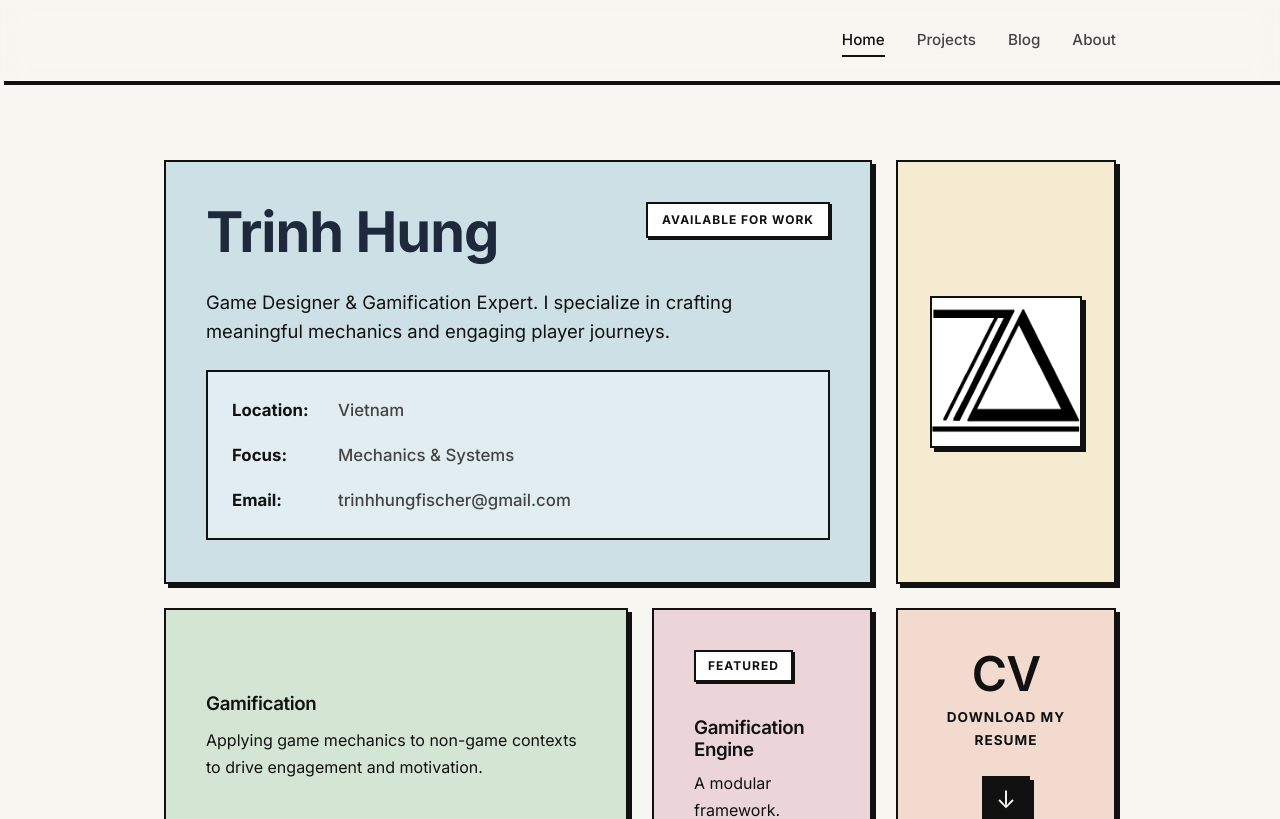
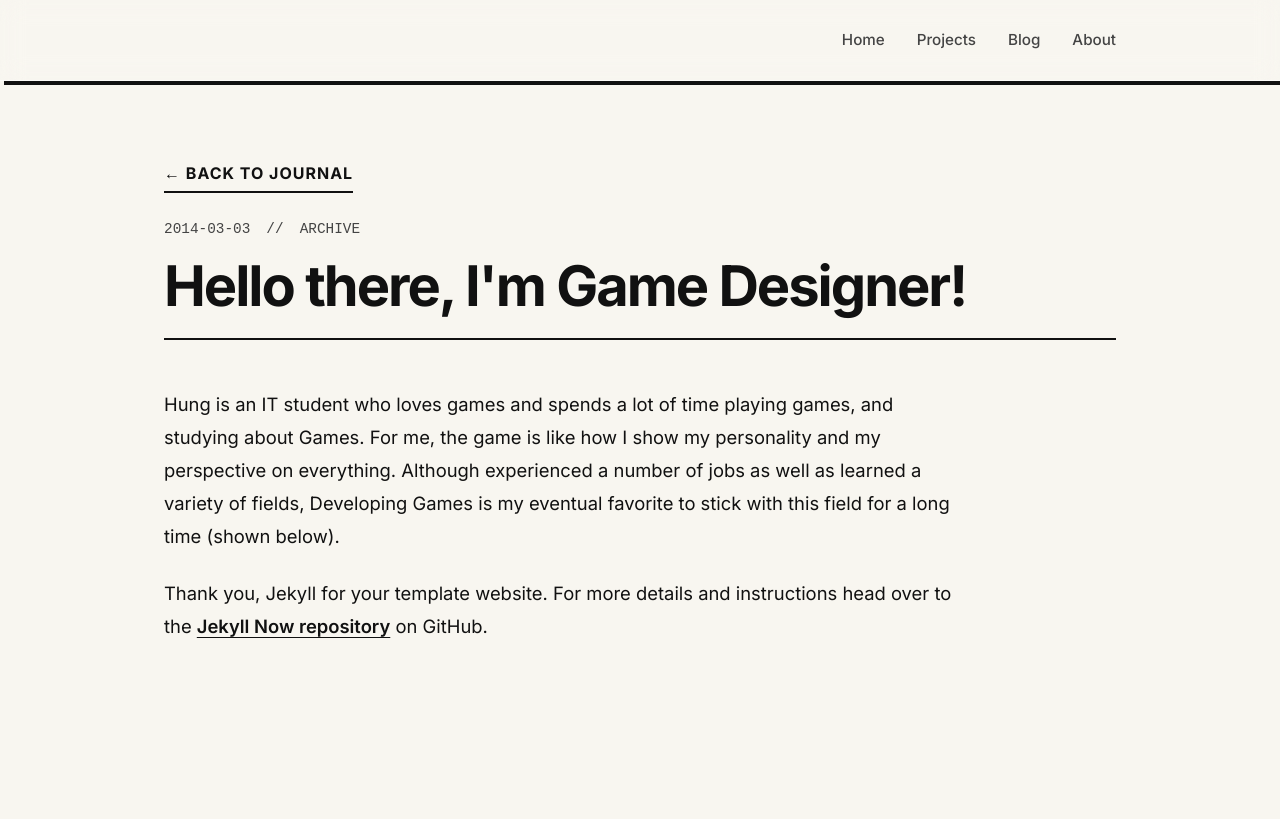
Before and after one commit to trinhhungfischer/trinhhungfischer.github.io, a React (Vite) app: page /#/blog/Hello-World in a window 1280 px wide. Shown: the top 819 px of the page. Built offline with nearby package versions, Linux system fonts and the light colour scheme.

Commit message:
Fix GitHub pages routing and CJS import issues

```diff
--- a/src/App.tsx
+++ b/src/App.tsx
@@ -1,4 +1,4 @@
-import { BrowserRouter as Router, Routes, Route } from 'react-router-dom';
+import { HashRouter as Router, Routes, Route } from 'react-router-dom';
 import Header from './components/Header';
 import Footer from './components/Footer';
 import Home from './pages/Home';
--- a/src/pages/Blog.tsx
+++ b/src/pages/Blog.tsx
@@ -1,5 +1,4 @@
 import { Link } from 'react-router-dom';
-import fm from 'front-matter';
 import './Blog.css';
 import './Projects.css'; // Reuse page-header
 
@@ -12,12 +11,31 @@ interface BlogMeta {
   slug: string;
 }
 
+function parseFrontmatter(markdown: string) {
+  const match = markdown.match(/^---\s*\n([\s\S]*?)\n---\s*\n([\s\S]*)$/);
+  if (!match) return { attributes: {} };
+  const yaml = match[1];
+  const attributes: any = {};
+  yaml.split('\n').forEach(line => {
+    const splitIdx = line.indexOf(':');
+    if (splitIdx > -1) {
+      const key = line.slice(0, splitIdx).trim();
+      let val = line.slice(splitIdx + 1).trim();
+      if ((val.startsWith('"') && val.endsWith('"')) || (val.startsWith("'") && val.endsWith("'"))) {
+        val = val.slice(1, -1);
+      }
+      attributes[key] = val;
+    }
+  });
+  return { attributes };
+}
+
 const modules = import.meta.glob('../content/blogs/*.md', { query: '?raw', eager: true });
 const posts: BlogMeta[] = Object.entries(modules).map(([path, rawContent]) => {
-  // @ts-ignore
-  const { attributes } = fm(rawContent.default || rawContent);
+  const rawStr = typeof rawContent === 'string' ? rawContent : (rawContent as any).default;
+  const { attributes } = parseFrontmatter(rawStr);
   const slug = path.split('/').pop()?.replace('.md', '') || '';
-  return { ...(attributes as any), slug } as BlogMeta;
+  return { ...attributes, slug } as BlogMeta;
 }).sort((a, b) => new Date(b.date).getTime() - new Date(a.date).getTime());
 
 const Blog = () => {
--- a/src/pages/BlogPost.tsx
+++ b/src/pages/BlogPost.tsx
@@ -1,16 +1,35 @@
 import { useParams, Link } from 'react-router-dom';
 import ReactMarkdown from 'react-markdown';
 import remarkGfm from 'remark-gfm';
-import fm from 'front-matter';
 import './BlogPost.css';
 import './Projects.css'; // For page-header
 
+function parseFrontmatter(markdown: string) {
+  const match = markdown.match(/^---\s*\n([\s\S]*?)\n---\s*\n([\s\S]*)$/);
+  if (!match) return { attributes: {}, body: markdown };
+  const yaml = match[1];
+  const body = match[2];
+  const attributes: any = {};
+  yaml.split('\n').forEach(line => {
+    const splitIdx = line.indexOf(':');
+    if (splitIdx > -1) {
+      const key = line.slice(0, splitIdx).trim();
+      let val = line.slice(splitIdx + 1).trim();
+      if ((val.startsWith('"') && val.endsWith('"')) || (val.startsWith("'") && val.endsWith("'"))) {
+        val = val.slice(1, -1);
+      }
+      attributes[key] = val;
+    }
+  });
+  return { attributes, body };
+}
+
 const modules = import.meta.glob('../content/blogs/*.md', { query: '?raw', eager: true });
 const allPosts = Object.entries(modules).map(([path, rawContent]) => {
-  // @ts-ignore
-  const { attributes, body } = fm(rawContent.default || rawContent);
+  const rawStr = typeof rawContent === 'string' ? rawContent : (rawContent as any).default;
+  const { attributes, body } = parseFrontmatter(rawStr);
   const slug = path.split('/').pop()?.replace('.md', '') || '';
-  return { ...(attributes as any), body, slug } as any;
+  return { ...attributes, body, slug } as any;
 });
 
 const BlogPost = () => {
```
